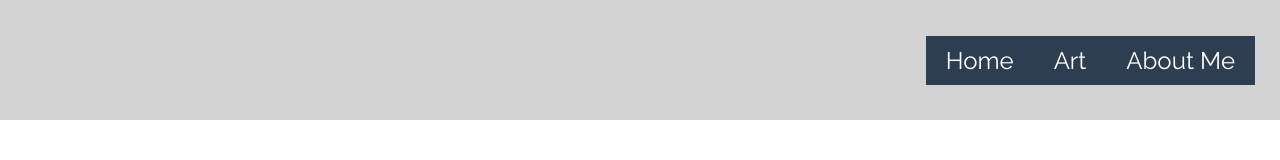
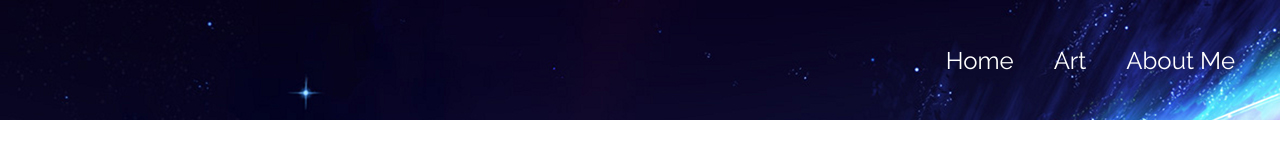
Before and after one commit to sam-ng/SAM, a Gatsby site in the folder client/: page / in a window 1280 px wide. Built offline with nearby package versions, Linux system fonts and the light colour scheme; Gatsby itself is replaced by a stand-in of ours.

Commit message:
background-image added for NavBar through template literals.

```diff
--- a/client/src/components/NavBar.js
+++ b/client/src/components/NavBar.js
@@ -1,9 +1,10 @@
 import React from 'react';
 import styled from 'styled-components';
 import NavBarLink from './NavBarLink';
+import backgroundImage from '../images/yourNameSky.jpg';
 
 const Wrapper = styled.div`
-  background: lightgrey;
+  background-image: url(${backgroundImage});
   height: 100px;
   margin: 0px 0px 20px 0px;
   padding: 10px 25px 10px 0px;
--- a/client/src/components/NavBarLink.js
+++ b/client/src/components/NavBarLink.js
@@ -3,7 +3,6 @@ import styled from 'styled-components';
 
 const Link = styled.a`
   @import url('https://fonts.googleapis.com/css2?family=Raleway&display=swap');
-  background: #2c3e50;
   color: white;
   font-family: 'Raleway', sans-serif;
   font-size: 18pt;
```
Also changed, not shown: client/src/images/yourNameSky.jpg (added).
